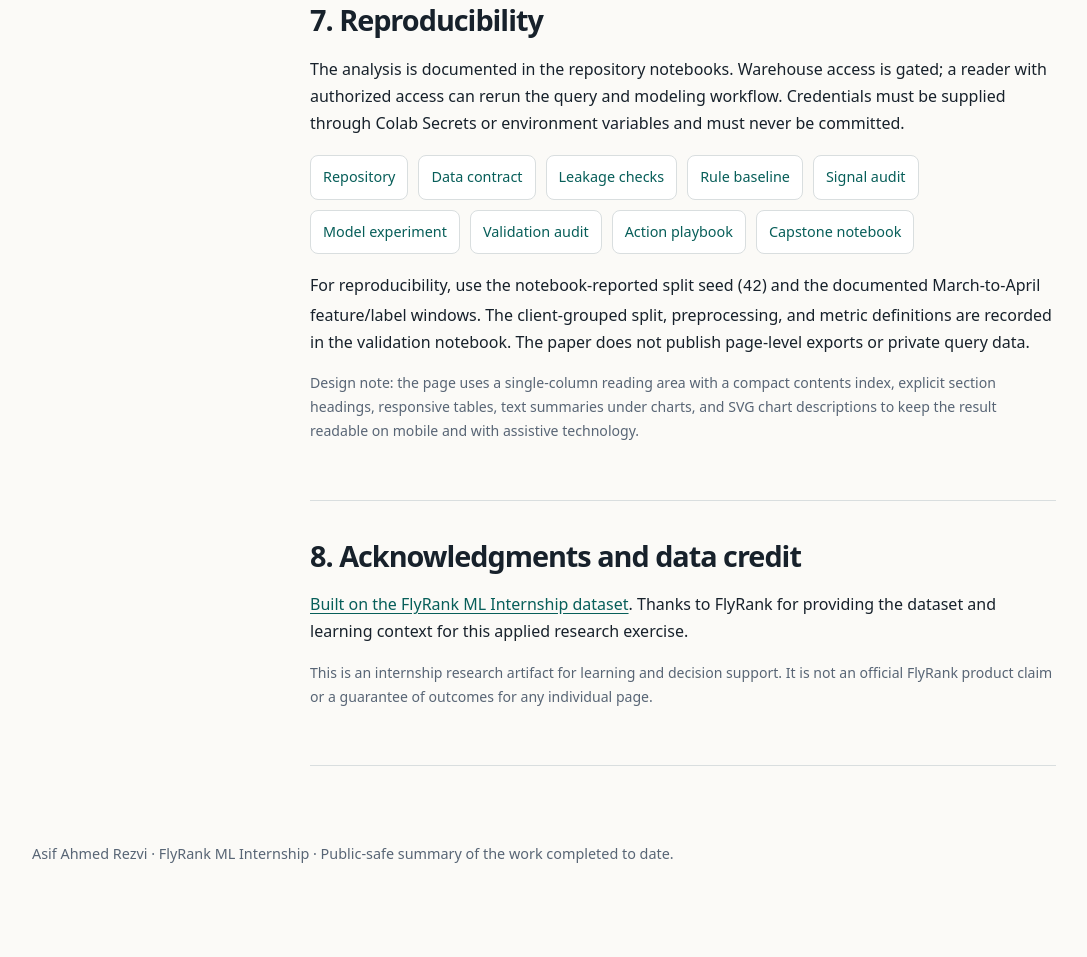
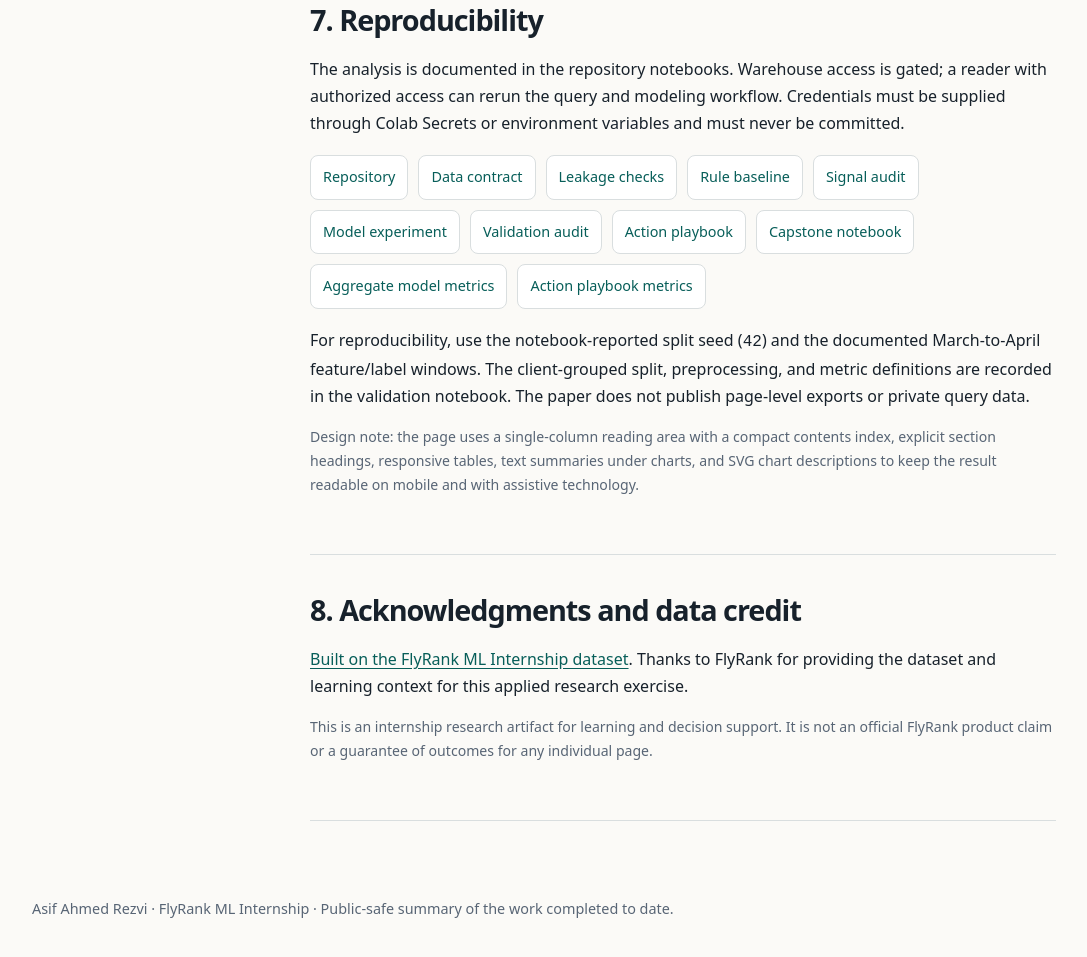
Before and after one commit to Asif-Ahmed-Rezvi/flyrank-internship-ml, a plain HTML site: page docs/index.html in a window 1280 px wide. Shown: the part 7835-8792 px from the top of the page, without its empty margins (96-1183 px from the left). Before the commit the page ends 8758 px from the top, so only its background shows below. Drawn offline with Linux system fonts and the light colour scheme.

Commit message:
Link aggregate metric receipts in paper reproducibility

```diff
--- a/docs/index.html
+++ b/docs/index.html
@@ -135,6 +135,8 @@ header{padding:22px 0;border-bottom:1px solid var(--line);font-size:.9rem;color:
 <a href="https://github.com/Asif-Ahmed-Rezvi/flyrank-internship-ml/blob/main/work/notebooks/w06_validation_audit.ipynb">Validation audit</a>
 <a href="https://github.com/Asif-Ahmed-Rezvi/flyrank-internship-ml/blob/main/work/notebooks/w07_action_playbook.ipynb">Action playbook</a>
 <a href="https://github.com/Asif-Ahmed-Rezvi/flyrank-internship-ml/blob/main/work/notebooks/capstone.ipynb">Capstone notebook</a>
+<a href="https://github.com/Asif-Ahmed-Rezvi/flyrank-internship-ml/blob/main/work/outputs/model_metrics.json">Aggregate model metrics</a>
+<a href="https://github.com/Asif-Ahmed-Rezvi/flyrank-internship-ml/blob/main/work/outputs/action_playbook_metrics.json">Action playbook metrics</a>
 </div>
 <p>For reproducibility, use the notebook-reported split seed (<code>42</code>) and the documented March-to-April feature/label windows. The client-grouped split, preprocessing, and metric definitions are recorded in the validation notebook. The paper does not publish page-level exports or private query data.</p>
 <p class="small">Design note: the page uses a single-column reading area with a compact contents index, explicit section headings, responsive tables, text summaries under charts, and SVG chart descriptions to keep the result readable on mobile and with assistive technology.</p>
```
